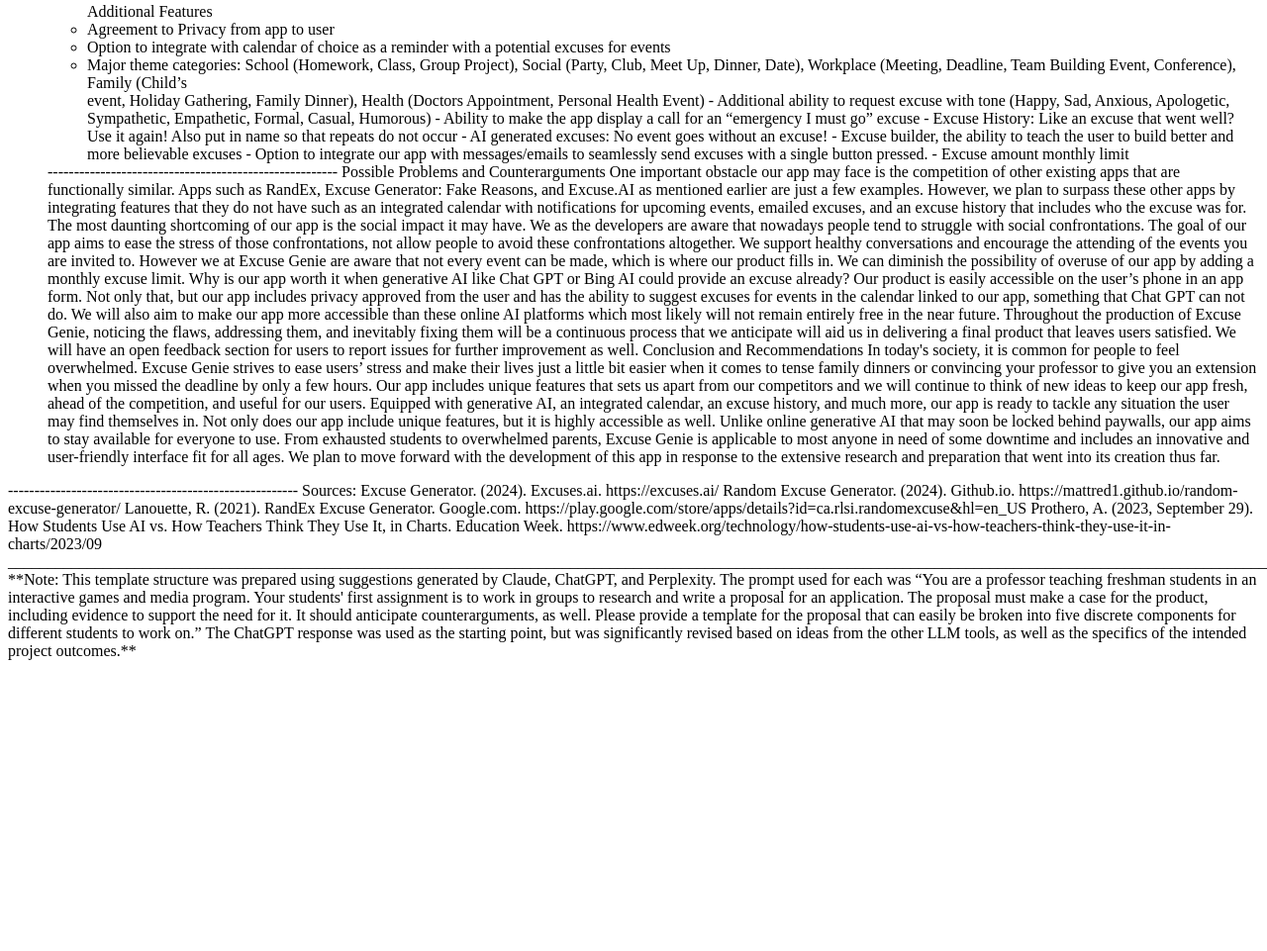
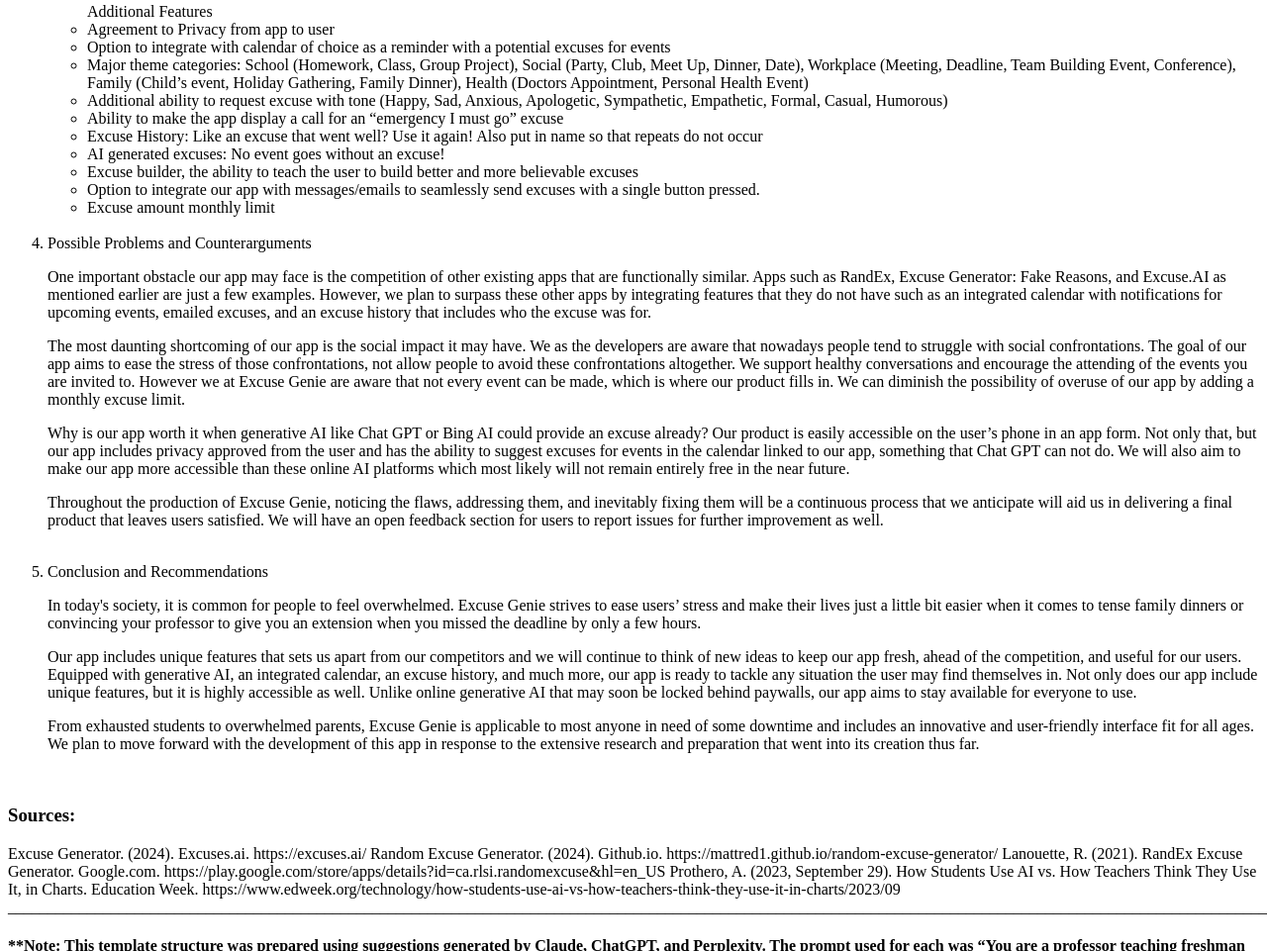
Before and after one commit to th3Fed/IGME110-repo, a plain HTML site: page p1.html in a window 1280 px wide. Shown: the part 1283-2244 px from the top of the page at 99% size. Before the commit the page ends 1958 px from the top, so only its background shows below. Drawn offline with Linux system fonts and the light colour scheme.

Commit message:
Update p1.html

```diff
--- a/p1.html
+++ b/p1.html
@@ -10,6 +10,8 @@
 <h2> Excuse Genie™ </h2>
 
 <h2> I’ll grant you 3 excuses! </h2>
+
+<body>
 
 <ol>
 	<li>Executive Summary (Overview)</li>
@@ -89,38 +91,69 @@
 		<li>Agreement to Privacy from app to user</li>
 		<li>Option to integrate with calendar of choice as a reminder with a potential excuses for events</li>
 		<li>Major theme categories: School (Homework, Class, Group Project),  Social (Party, Club, Meet Up, Dinner, Date),
-		Workplace (Meeting, Deadline, Team Building Event, Conference), Family (Child’s </li>
-  event, Holiday Gathering, Family Dinner), Health (Doctors Appointment, Personal Health Event)
-- Additional ability to request excuse with tone (Happy, Sad, Anxious, Apologetic, Sympathetic, Empathetic, Formal, Casual, Humorous)
-- Ability to make the app display a call for an “emergency I must go” excuse
-- Excuse History: Like an excuse that went well? Use it again! Also put in name so that repeats do not occur
-- AI generated excuses: No event goes without an excuse!
-- Excuse builder, the ability to teach the user to build better and more believable excuses
-- Option to integrate our app with messages/emails to seamlessly send excuses with a single button pressed.
-- Excuse amount monthly limit
+		Workplace (Meeting, Deadline, Team Building Event, Conference), Family (Child’s
+  		event, Holiday Gathering, Family Dinner), Health (Doctors Appointment, Personal Health Event)</li>
+		<li>Additional ability to request excuse with tone (Happy, Sad, Anxious, Apologetic, Sympathetic, Empathetic, Formal, Casual, Humorous)</li>
+		<li>Ability to make the app display a call for an “emergency I must go” excuse</li>
+		<li>Excuse History: Like an excuse that went well? Use it again! Also put in name so that repeats do not occur</li>
+		<li>AI generated excuses: No event goes without an excuse!</li>
+		<li>Excuse builder, the ability to teach the user to build better and more believable excuses</li>
+		<li>Option to integrate our app with messages/emails to seamlessly send excuses with a single button pressed.</li>
+		<li>Excuse amount monthly limit</li>
 	</ul>
--------------------------------------------------------
 
-	Possible Problems and Counterarguments
-	One important obstacle our app may face is the competition of other existing apps that are functionally similar. Apps such as RandEx, Excuse Generator: Fake Reasons, and Excuse.AI as mentioned earlier are just a few examples. However, we plan to surpass these other apps by integrating features that they do not have such as an integrated calendar with notifications for upcoming events, emailed excuses, and an excuse history that includes who the excuse was for.
-The most daunting shortcoming of our app is the social impact it may have. We as the developers are aware that nowadays people tend to struggle with social confrontations. The goal of our app aims to ease the stress of those confrontations, not allow people to avoid these confrontations altogether. We support healthy conversations and encourage the attending of the events you are invited to. However we at Excuse Genie are aware that not every event can be made, which is where our product fills in. We can diminish the possibility of overuse of our app by adding a monthly excuse limit.
-	Why is our app worth it when generative AI like Chat GPT or Bing AI could provide an excuse already? Our product is easily accessible on the user’s phone in an app form. Not only that, but our app includes privacy approved from the user and has the ability to suggest excuses for events in the calendar linked to our app, something that Chat GPT can not do. We will also aim to make our app more accessible than these online AI platforms which most likely will not remain entirely free in the near future.
-Throughout the production of Excuse Genie, noticing the flaws, addressing them, and inevitably fixing them will be a continuous process that we anticipate will aid us in delivering a final product that leaves users satisfied. We will have an open feedback section for users to report issues for further improvement as well.
+<br>
 
-	Conclusion and Recommendations
-	In today's society, it is common for people to feel overwhelmed. Excuse Genie strives to ease users’ stress and make their lives just a little bit easier when it comes to tense family dinners or convincing your professor to give you an extension when you missed the deadline by only a few hours.
-Our app includes unique features that sets us apart from our competitors and we will continue to think of new ideas to keep our app fresh, ahead of the competition, and useful for our users. Equipped with generative AI, an integrated calendar, an excuse history, and much more, our app is ready to tackle  any situation the user may find themselves in. Not only does our app include unique features, but it is highly accessible as well. Unlike online generative AI that may soon be locked behind paywalls, our app aims to stay available for everyone to use.
-From exhausted students to overwhelmed parents, Excuse Genie is applicable to most anyone in need of some downtime and includes an innovative and user-friendly interface fit for all ages. We plan to move forward with the development of this app in response to the extensive research and preparation that went into its creation thus far.
+	<li>Possible Problems and Counterarguments</li>
+
+	<p>	One important obstacle our app may face is the competition of other existing apps that are functionally similar. Apps such as RandEx, Excuse Generator: Fake Reasons,
+		and Excuse.AI as mentioned earlier are just a few examples. However, we plan to surpass these other apps by integrating features that they do not have such as an
+		integrated calendar with notifications for upcoming events, emailed excuses, and an excuse history that includes who the excuse was for. </p>
+
+	<p>	The most daunting shortcoming of our app is the social impact it may have. We as the developers are aware that nowadays people tend to struggle with social confrontations.
+		The goal of our app aims to ease the stress of those confrontations, not allow people to avoid these confrontations altogether. We support healthy conversations and
+		encourage the attending of the events you are invited to. However we at Excuse Genie are aware that not every event can be made, which is where our product fills in. We
+		can diminish the possibility of overuse of our app by adding a monthly excuse limit.</p>
+
+	<p>	Why is our app worth it when generative AI like Chat GPT or Bing AI could provide an excuse already? Our product is easily accessible on the user’s phone in an app form.
+		Not only that, but our app includes privacy approved from the user and has the ability to suggest excuses for events in the calendar linked to our app, something that
+		Chat GPT can not do. We will also aim to make our app more accessible than these online AI platforms which most likely will not remain entirely free in the near future.</p>
+
+	<p>	Throughout the production of Excuse Genie, noticing the flaws, addressing them, and inevitably fixing them will be a continuous process that we anticipate will aid us
+		in delivering a final product that leaves users satisfied. We will have an open feedback section for users to report issues for further improvement as well.</p>
+
+<br>
+
+	<li>Conclusion and Recommendations</li>
+
+	<p>	In today's society, it is common for people to feel overwhelmed. Excuse Genie strives to ease users’ stress and make their lives just a little bit easier when it
+		comes to tense family dinners or convincing your professor to give you an extension when you missed the deadline by only a few hours.</p>
+
+	<p>	Our app includes unique features that sets us apart from our competitors and we will continue to think of new ideas to keep our app fresh, ahead of the competition,
+		and useful for our users. Equipped with generative AI, an integrated calendar, an excuse history, and much more, our app is ready to tackle  any situation the user
+		may find themselves in. Not only does our app include unique features, but it is highly accessible as well. Unlike online generative AI that may soon be locked behind
+		paywalls, our app aims to stay available for everyone to use.</p>
+
+	<p>	From exhausted students to overwhelmed parents, Excuse Genie is applicable to most anyone in need of some downtime and includes an innovative and user-friendly interface
+		fit for all ages. We plan to move forward with the development of this app in response to the extensive research and preparation that went into its creation thus far.</p>
 
 </ol>
--------------------------------------------------------
 
-Sources:
+<br>
+
+<h3>Sources:</h3>
 Excuse Generator. (2024). Excuses.ai. https://excuses.ai/
 Random Excuse Generator. (2024). Github.io. https://mattred1.github.io/random-excuse-generator/
 Lanouette, R. (2021). RandEx Excuse Generator. Google.com. https://play.google.com/store/apps/details?id=ca.rlsi.randomexcuse&hl=en_US
 Prothero, A. (2023, September 29). How Students Use AI vs. How Teachers Think They Use It, in Charts. Education Week. https://www.edweek.org/technology/how-students-use-ai-vs-how-teachers-think-they-use-it-in-charts/2023/09
 
+</body>
 ___________________________________________________________________________________________________________________________________________________________________________________________________
 
-**Note: This template structure  was prepared using suggestions generated by Claude, ChatGPT, and Perplexity. The prompt used for each was “You are a professor teaching freshman students in an interactive games and media program. Your students' first assignment is to work in groups to research and write a proposal for an application. The proposal must make a case for the product, including evidence to support the need for it. It should anticipate counterarguments, as well. Please provide a template for the proposal that can easily be broken into five discrete components for different students to work on.” The ChatGPT response was used as the starting point, but was significantly revised based on ideas from the other LLM tools, as well as the specifics of the intended project outcomes.**
+<h4>
+	**Note: This template structure  was prepared using suggestions generated by Claude, ChatGPT, and Perplexity. The prompt used for each was “You are a professor teaching
+	freshman students in an interactive games and media program. Your students' first assignment is to work in groups to research and write a proposal for an application.
+	The proposal must make a case for the product, including evidence to support the need for it. It should anticipate counterarguments, as well. Please provide a template for
+	the proposal that can easily be broken into five discrete components for different students to work on.” The ChatGPT response was used as the starting point, but was
+	significantly revised based on ideas from the other LLM tools, as well as the specifics of the intended project outcomes.**
+</h4>
```
